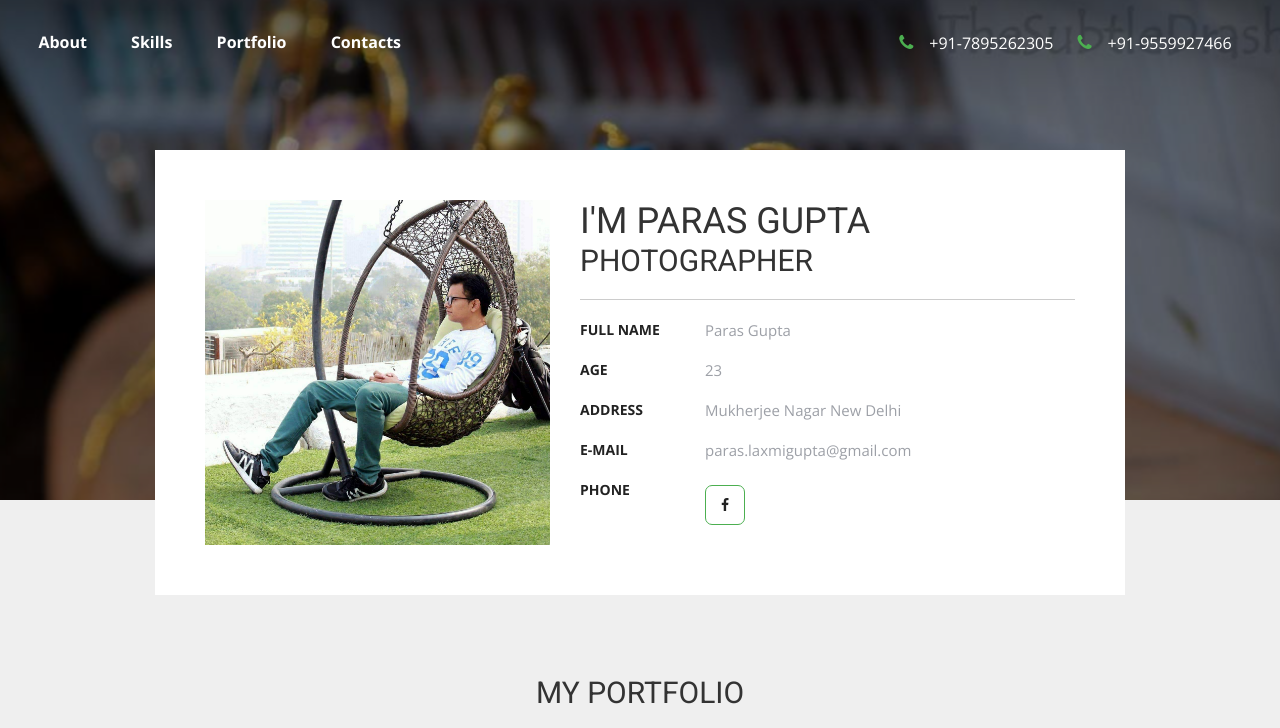
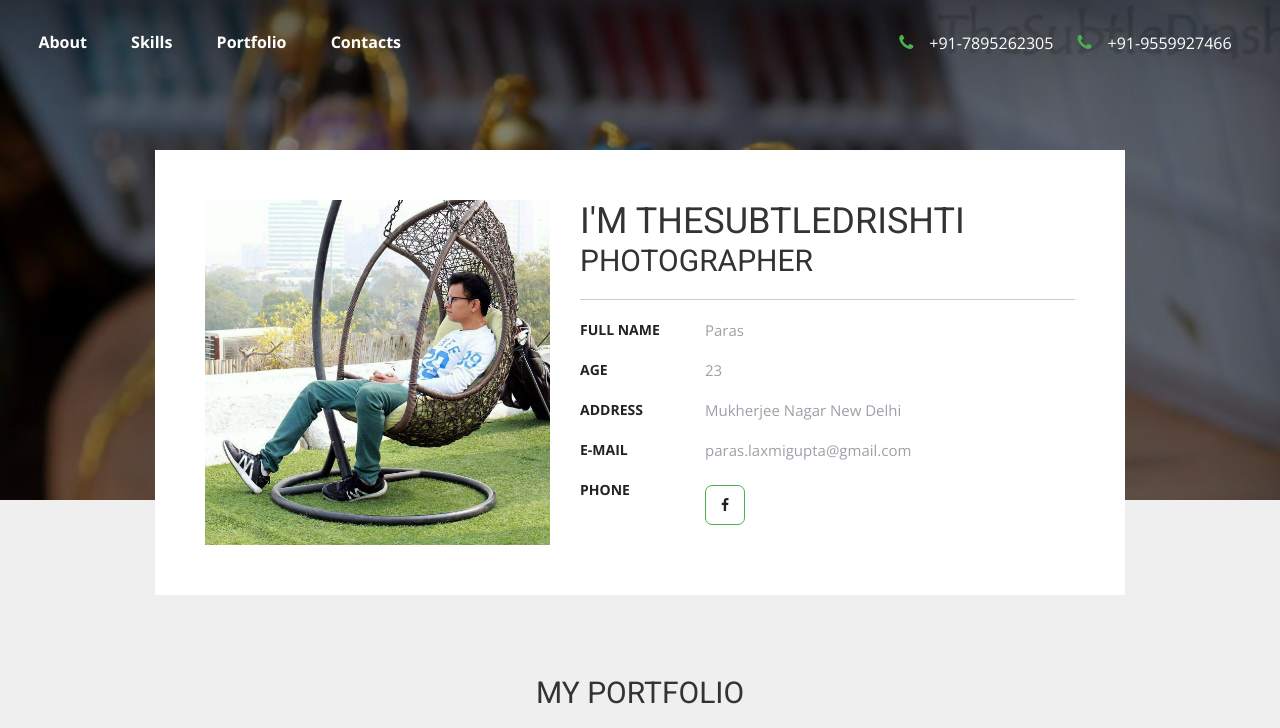
Before and after one commit to arpgupta/paras, a plain HTML site: page index.html in a window 1280 px wide. Shown: the top 728 px of the page. Drawn offline with nearby package versions, Linux system fonts and the light colour scheme; some packages are replaced by stand-ins of ours.

Commit message:
this one

```diff
--- a/index.html
+++ b/index.html
@@ -1,7 +1,7 @@
 <!DOCTYPE html>
 <html lang="en" class="wow-animation">
    <head>
-      <title>Pras Gupta</title>
+      <title>TheSubtleDrishti</title>
       <meta charset="utf-8"/>
       <meta name="format-detection" content="telephone=no"/>
       <meta name="viewport" content="width=device-width, height=device-height, initial-scale=1.0, maximum-scale=1.0, user-scalable=0"/>
@@ -41,13 +41,13 @@
                      <img src="img/27.jpg" alt="">
                   </div>
                   <div class="col-sm-7 mt-20 mt-sm-0">
-                     <h1>I'm Paras GUpta</h1>
+                     <h1>I'm TheSubtleDrishti</h1>
                      <h2>Photographer</h2>
                      <hr class="divider">
                      <ul class="profile-stats text-left">
                         <li>
                            <span class="title">FULL NAME</span>
-                           <span class="content">Paras Gupta</span>
+                           <span class="content">Paras</span>
                         </li>
                         <li>
                            <span class="title">Age</span>
```
